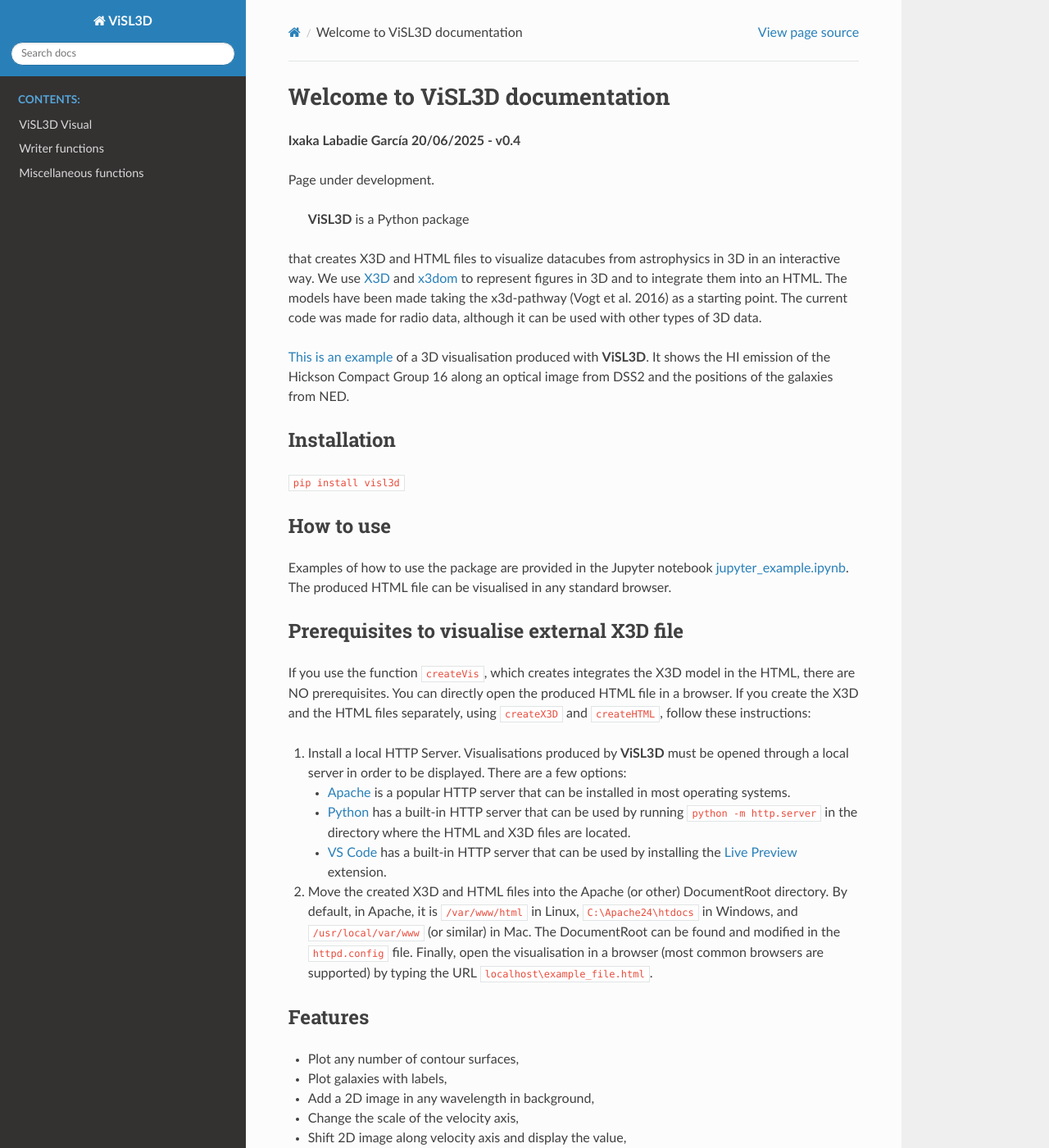
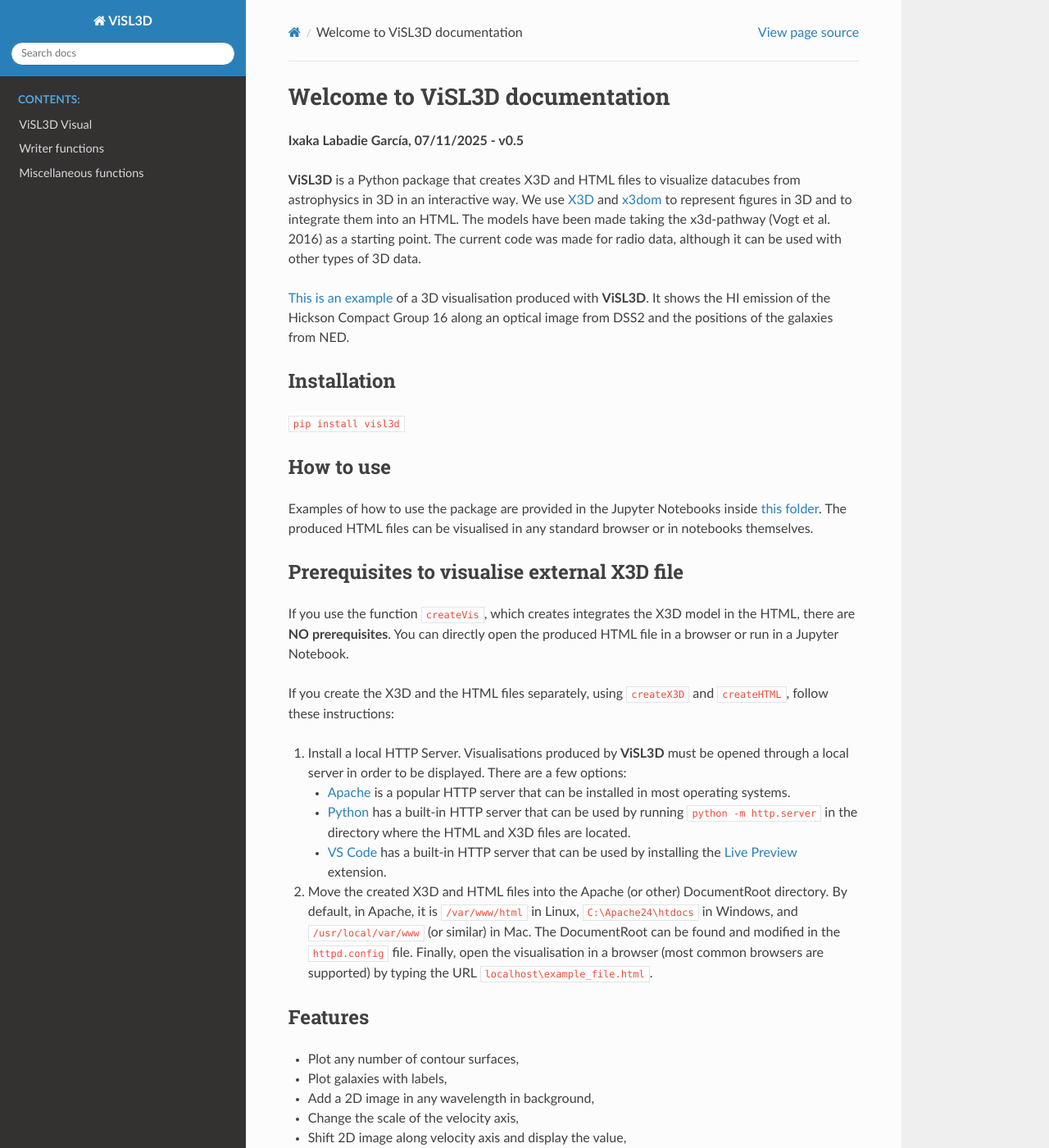
Before and after one commit to ixakalabadie/ViSL3D, a Sphinx documentation site: the page built from docs/source/index.rst, in a window 1280 px wide and 1400 px high. Shown: the whole window at 82% size. Built offline with Sphinx 7.4.7 and the Read the Docs theme 3.1.0, drawn with Linux system fonts in a browser that asks for light colours.

Commit message:
update readthedocs

```diff
--- a/docs/source/conf.py
+++ b/docs/source/conf.py
@@ -13,7 +13,7 @@ sys.path.insert(0, os.path.abspath('../../'))
 project = 'ViSL3D'
 copyright = '2025, Ixaka Labadie-Garcia'
 author = 'Ixaka Labadie-Garcia'
-release = '0.4'
+release = '0.5'
 
 # -- General configuration ---------------------------------------------------
 # https://www.sphinx-doc.org/en/master/usage/configuration.html#general-configuration
--- a/docs/source/index.rst
+++ b/docs/source/index.rst
@@ -1,22 +1,20 @@
 .. ViSL3D documentation master file, created by
-   sphinx-quickstart on Mon Aug  4 15:43:24 2025.
+   sphinx-quickstart on Fri Nov  7 15:51:46 2025.
    You can adapt this file completely to your liking, but it should at least
    contain the root `toctree` directive.
 
 Welcome to ViSL3D documentation
-====================
+==================================
 
-**Ixaka Labadie García 20/06/2025 - v0.4**
+**Ixaka Labadie García, 07/11/2025 - v0.5**
 
-Page under development.
-
- **ViSL3D** is a Python package
+**ViSL3D** is a Python package
 that creates X3D and HTML files to visualize datacubes from astrophysics
 in 3D in an interactive way. We use
 `X3D <https://www.web3d.org/x3d/what-x3d>`__ and
 `x3dom <https://www.web3d.org/x3d/what-x3d>`__ to represent figures in
 3D and to integrate them into an HTML. The models have been made taking
-the x3d-pathway (Vogt et al. 2016) as a starting point. The current code
+the x3d-pathway (Vogt et al. 2016) as a starting point. The current code
 was made for radio data, although it can be used with other types of 3D
 data.
 
@@ -34,16 +32,18 @@ Installation
 How to use
 ----------
 
-Examples of how to use the package are provided in the Jupyter notebook
-`jupyter_example.ipynb <https://github.com/ixakalabadie/cube_x3d/blob/master/example>`__.
-The produced HTML file can be visualised in any standard browser.
+Examples of how to use the package are provided in the Jupyter Notebooks inside
+`this folder <https://github.com/ixakalabadie/ViSL3D/tree/master/example>`__.
+The produced HTML files can be visualised in any standard browser or in notebooks themselves.
 
 Prerequisites to visualise external X3D file
 --------------------------------------------
 
 If you use the function ``createVis``, which creates integrates the X3D
-model in the HTML, there are NO prerequisites. You can directly open the
-produced HTML file in a browser. If you create the X3D and the HTML
+model in the HTML, there are **NO prerequisites**. You can directly open the
+produced HTML file in a browser or run in a Jupyter Notebook.
+
+If you create the X3D and the HTML
 files separately, using ``createX3D`` and ``createHTML``, follow these
 instructions:
 
@@ -119,7 +119,7 @@ Citation
 --------
 
 If you use this package in your work, please cite `Labadie-García et
-al. (2025) <https://ui.adsabs.harvard.edu/abs/2025A%26C....5200949L/abstract>`__.
+al. (2025) <https://ui.adsabs.harvard.edu/abs/2025A%26C....5200949L/abstract>`__.
 
 References
 ----------
```
Also changed, not shown: README.md (+4 -4 lines), README.rst (deleted, +0 -121 lines), 5 other files.
